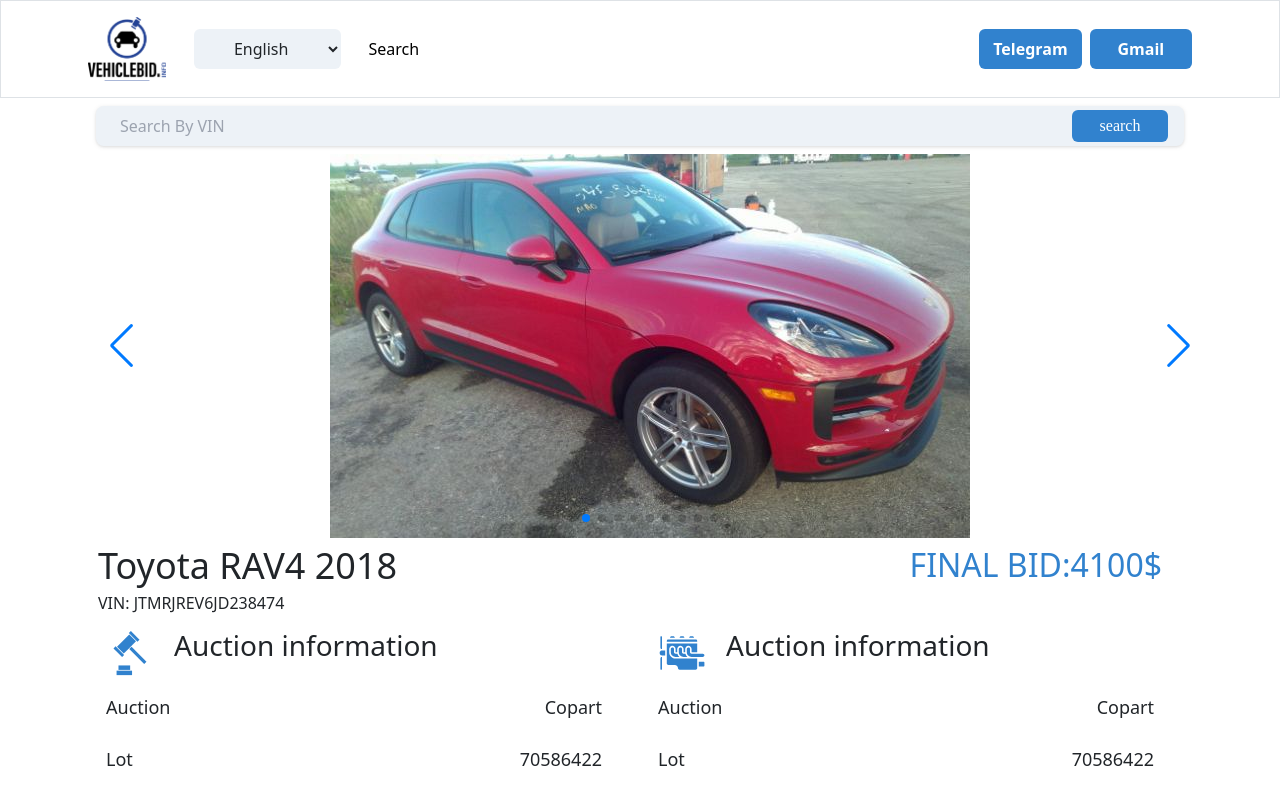
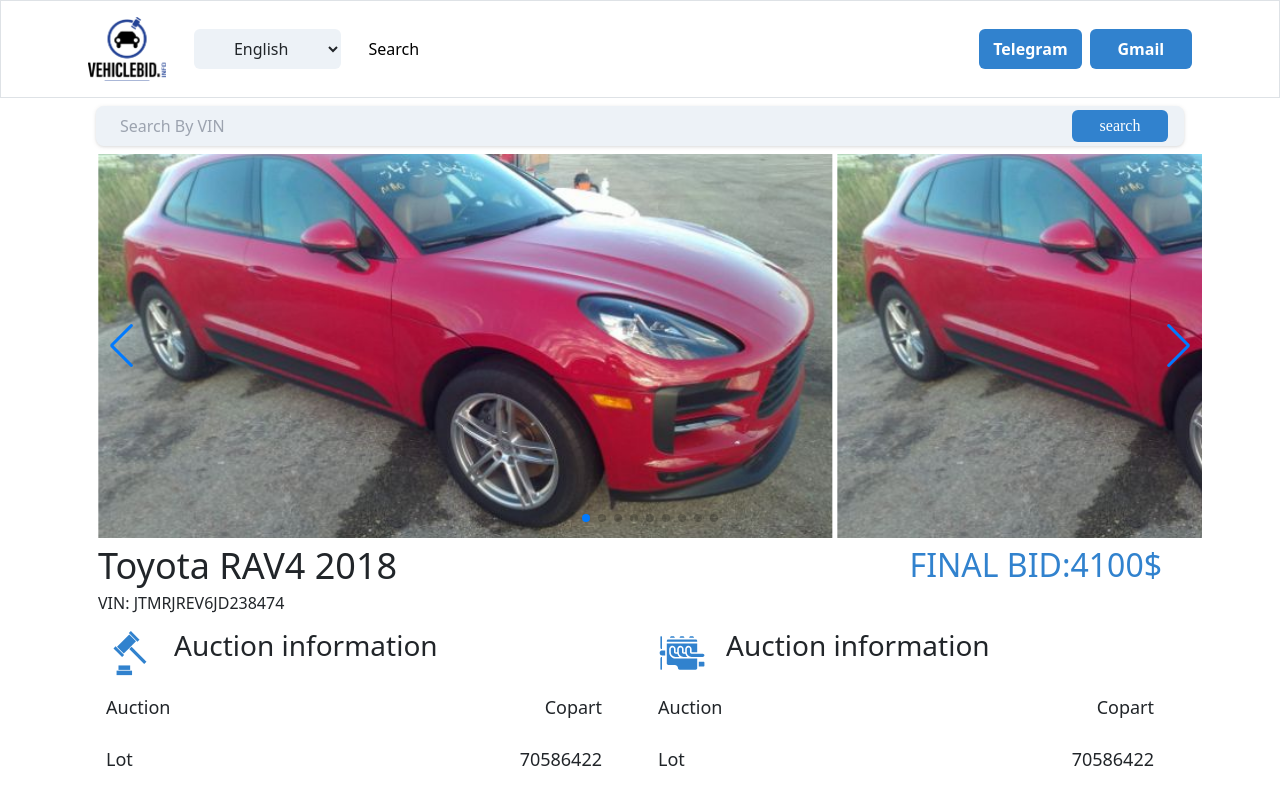
Before and after one commit to RobinzCalvin/carmarketingsite, a React (Create React App) app: page /caritemviewpage in a window 1280 px wide. Shown: the top 800 px of the page. Built offline with nearby package versions, Linux system fonts and the light colour scheme.

Commit message:
carousel update

```diff
--- a/src/assests/css/main.css
+++ b/src/assests/css/main.css
@@ -143,15 +143,15 @@
   }
 
   .swiper-slide {
-    text-align: center;
-    font-size: 18px;
+    /* text-align: center; */
+    /* font-size: 18px; */
     background: #fff;
 
     /* Center slide text vertically */
-    display: -webkit-box;
+    /* display: -webkit-box;
     display: -ms-flexbox;
-    display: -webkit-flex;
-    display: flex;
+    display: -webkit-flex; */
+    /* display: flex;
     -webkit-box-pack: center;
     -ms-flex-pack: center;
     -webkit-justify-content: center;
@@ -159,7 +159,7 @@
     -webkit-box-align: center;
     -ms-flex-align: center;
     -webkit-align-items: center;
-    align-items: center;
+     align-items: center; */
   }
 
   .swiper-slide img {
@@ -167,6 +167,7 @@
     width: 100%;
     height: 100%;
     object-fit: cover;
+    float: left;
   }
 
   .swiper {
--- a/src/component/carousel.js
+++ b/src/component/carousel.js
@@ -16,8 +16,8 @@
   return (
     <>
       <Swiper
-        slidesPerView={1}
-        spaceBetween={30}
+        slidesPerView={1.5}
+        spaceBetween={5}
         loop={true}
         pagination={{
           clickable: true,
@@ -27,10 +27,10 @@
         className="mySwiper"
       >
         <SwiperSlide className="float-left">
-          <img src="img/cars/34556255-1.jpeg" className="w-auto h-auto float-left"/>
+          <img src="img/cars/34556255-1.jpeg"/>
         </SwiperSlide>
-        <SwiperSlide><img src="img/cars/34556255-1.jpeg" className="w-auto h-auto float-left"/></SwiperSlide>
-        <SwiperSlide><img src="img/cars/34556255-1.jpeg" className="w-auto h-auto float-left"/></SwiperSlide>
+        <SwiperSlide><img src="img/cars/34556255-1.jpeg" /></SwiperSlide>
+        <SwiperSlide><img src="img/cars/34556255-1.jpeg" /></SwiperSlide>
         <SwiperSlide>Slide 4</SwiperSlide>
         <SwiperSlide>Slide 5</SwiperSlide>
         <SwiperSlide>Slide 6</SwiperSlide>
```
